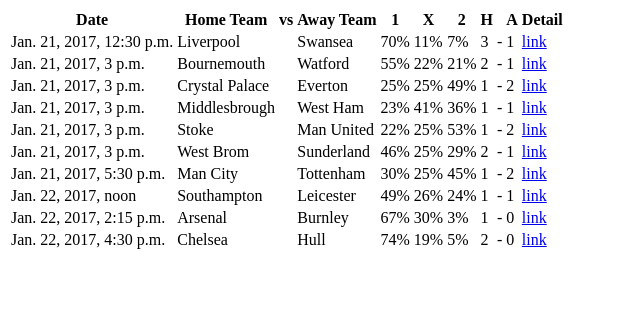
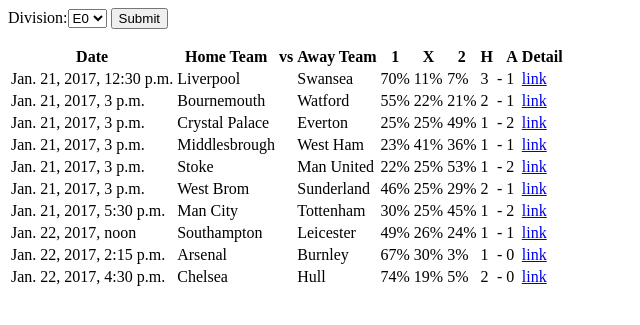
Before and after one commit to xzx1kf/ratings, a Django app: page /football/fixtures/ in a window 1280 px wide. Shown: the top 325 px of the page, without its empty margins (0-640 px from the left). Run offline with Django 3.2, Linux system fonts and the light colour scheme; data comes from the database, SQL or seed files in the repository.

Commit message:
added league selection

```diff
--- a/football/forms.py
+++ b/football/forms.py
@@ -5,3 +5,9 @@
     premiership = Division.objects.filter(name='E0')
     home_team = forms.ModelChoiceField(queryset=Team.objects.filter(division=premiership), empty_label=None)
     away_team = forms.ModelChoiceField(queryset=Team.objects.filter(division=premiership), empty_label=None)
+
+class LeagueForm(forms.Form):
+    division = forms.ModelChoiceField(
+            queryset=Division.objects.all(),
+            empty_label=None,
+    )
--- a/football/templates/football/fixtures.html
+++ b/football/templates/football/fixtures.html
@@ -1,3 +1,9 @@
+<form actions="{% url 'football:fixtures' %}" method="post">
+    {% csrf_token %}
+    {{ form }}
+    <input type="submit" value="Submit" />
+
+</form>
 <table>
     <tr>
         <th>Date</th>
--- a/football/views.py
+++ b/football/views.py
@@ -7,7 +7,7 @@
 from django.core.exceptions import ObjectDoesNotExist
 
 from .models import Match, Team, Division, Odds
-from .forms import AnalysisForm
+from .forms import AnalysisForm, LeagueForm
 
 from scipy.stats import poisson
 
@@ -26,13 +26,30 @@
 
 # This view should probably be the index page.
 def fixtures(request):
-    fixtures = Match.objects.filter(
-            completed=False).order_by(
-            'date', 'home_team__name')
 
+    fixtures = []
+    if request.method == 'POST':
+        form = LeagueForm(request.POST)
+        if form.is_valid():
+            division = get_object_or_404(Division, pk=request.POST.get('division'))
+            fixtures = Match.objects.filter(
+                    completed=False, division=division).order_by(
+                    'date', 'home_team__name')
+    else:
+        division = Division.objects.first()
+        form = LeagueForm(initial = { 'division': division } )
+        fixtures = Match.objects.filter(
+                completed=False,
+                division=division,
+            ).order_by(
+                'date',
+                'home_team__name'
+            )
     return render(request, 'football/fixtures.html', {
-        'fixtures' : fixtures,
-        })
+        'fixtures'  : fixtures,
+        'form'      : form,
+    })
+
 
 def match(request, match_id):
     m = Match.objects.get(id=match_id)
```
